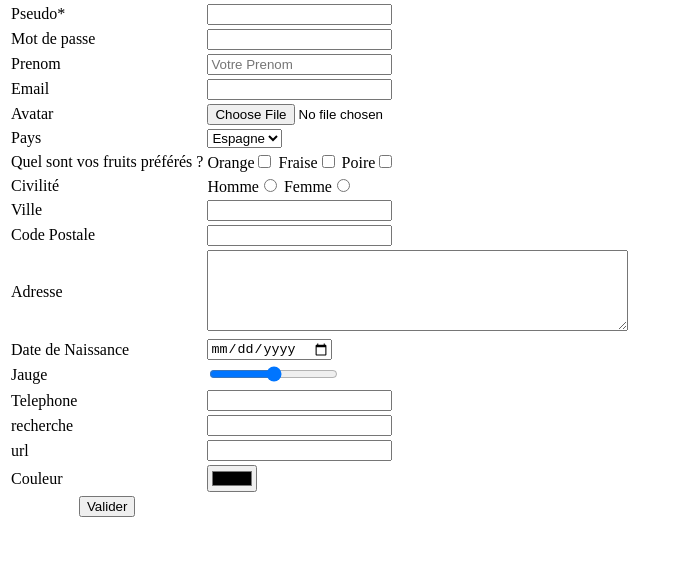
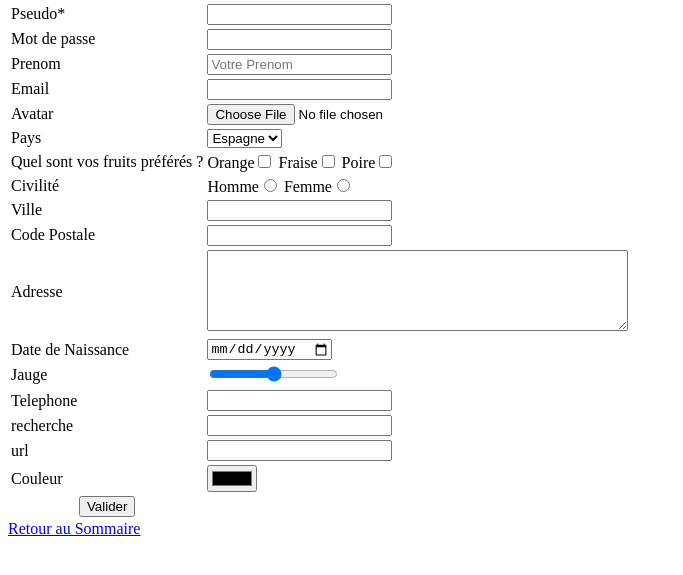
Before and after one commit to Alexcpr1/Alex_cpr, a plain HTML site: page exoformulaire.html in a window 1280 px wide. Shown: the part 79-654 px from the top of the page, without its empty margins (0-683 px from the left). Drawn offline with Linux system fonts and the light colour scheme.

Commit message:
Add files via upload

```diff
--- a/exoformulaire.html
+++ b/exoformulaire.html
@@ -110,5 +110,7 @@ Femme<input type="radio" name="r1"></td>
 		</form>
 	</table>
 
+	<a href="index.html">Retour au Sommaire</a>
+
 </body>
 </html>
```
